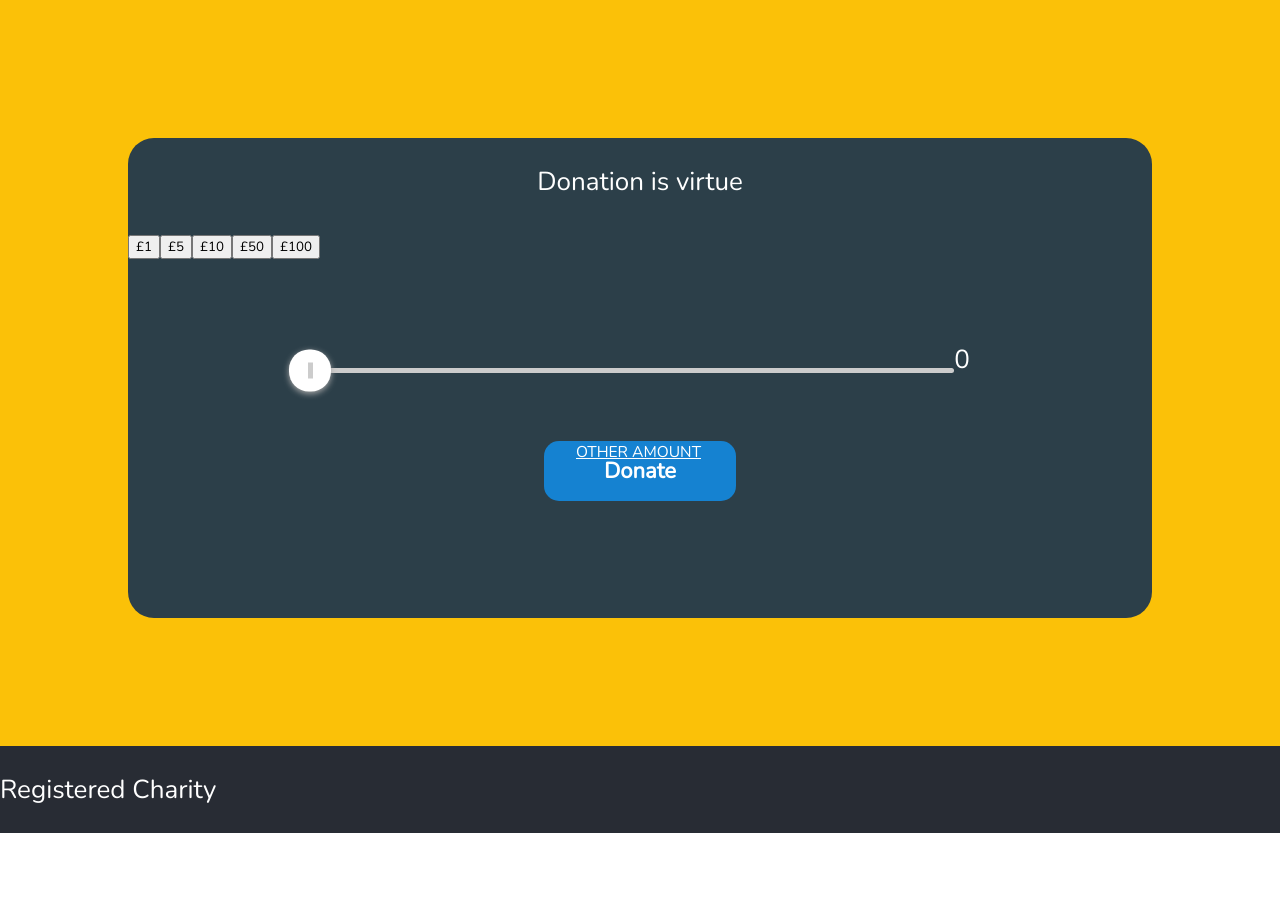
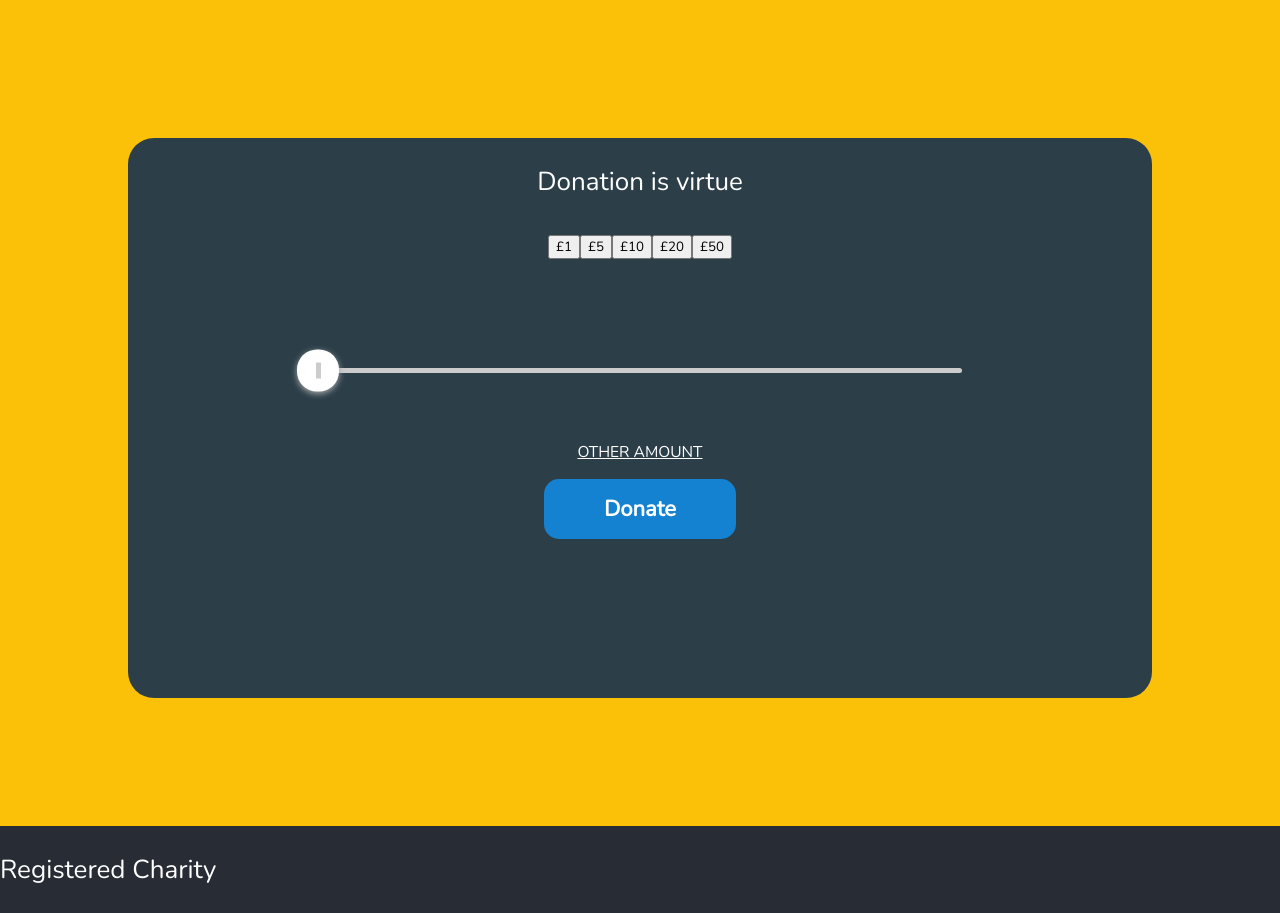
Before and after one commit to CharlyMannion/project-pollen-frontend, a React (Create React App) app: page /story/1 in a window 1280 px wide. Shown: the part 980-1893 px from the top of the page. Before the commit the page ends 1813 px from the top, so only its background shows below. Built offline with nearby package versions, Linux system fonts and the light colour scheme; no server answers.

Commit message:
Refine the donation component

```diff
--- a/src/App.css
+++ b/src/App.css
@@ -192,21 +192,20 @@ nav li a {
   background-color: #2c3f49;
   border-radius: 1em;
   margin:10%;
-  min-height: 60vh;
+  min-height: 70vh;
   align-items: center;
   justify-content: center;
   font-size: calc(10px + 2vmin);
   color: white;
+  text-align: center;
 }
 
 .donation-greetings p{
   text-align: center;
 }
 
-.other-amount a{
+.other-amount p{
   color: white;
   font-size: 0.6em;
   text-decoration: underline;
-  position: absolute;
-  left: 45%;
 }
--- a/src/components/BigSlider.jsx
+++ b/src/components/BigSlider.jsx
@@ -4,7 +4,7 @@ import { Range, getTrackBackground } from "react-range";
 
 const STEP = 1;
 const MIN = 0;
-const MAX = 100;
+const MAX = 50;
 
 class BigSlider extends React.Component {
   render() {
@@ -83,9 +83,6 @@ class BigSlider extends React.Component {
             </div>
           )}
         />
-        <output style={{ marginTop: "30px" }} id="output">
-          {this.props.donation[0]}
-        </output>
       </div>
     );
   }
--- a/src/components/DonationButtons.jsx
+++ b/src/components/DonationButtons.jsx
@@ -6,8 +6,8 @@ function DonationButtons({handleClick}) {
             <button value ="1" onClick={handleClick}>£1</button>
             <button value="5" onClick={handleClick}>£5</button>
             <button value="10" onClick={handleClick}>£10</button>
+            <button value="20" onClick={handleClick}>£20</button>
             <button value="50" onClick={handleClick}>£50</button>
-            <button value="100" onClick={handleClick}>£100</button>
         </div>
     )
 }
--- a/src/components/DonationGreetings.jsx
+++ b/src/components/DonationGreetings.jsx
@@ -8,19 +8,19 @@ function DonationGreetings({donation}) {
         return <p>Donation is virtue</p>;
     }
     else if(donationAmount >= 1 && donationAmount < 5) {
-        return <p>Donation is virtue1</p>;
+        return <p>By donating £1, you can provide 2 hot drinks</p>;
     }
     else if(donationAmount >= 5 && donationAmount < 10) {
-        return <p>Donation is virtue5</p>;
+        return <p>By donating £5, you can provide a hot drink and a meal</p>;
     }
-    else if(donationAmount >= 10 && donationAmount < 50) {
-        return <p>Donation is virtue10</p>;
+    else if(donationAmount >= 10 && donationAmount < 20) {
+        return <p>By donating £10, you can provide a first aid kit</p>;
     }
-    else if(donationAmount >= 50 && donationAmount < 100) {
-        return <p>Donation is virtue50</p>;
+    else if(donationAmount >= 20 && donationAmount < 50) {
+        return <p>By donating £20, you can provide faminine hygine products, razors and baby wipes</p>;
     }
     else {
-        return <p>Donation is virtue100</p>
+        return <p>By donating £50, you can provide socks and blankets</p>
     }
 }
 
--- a/src/components/Slider.jsx
+++ b/src/components/Slider.jsx
@@ -24,8 +24,10 @@ function Slider() {
                 <DonationButtons handleClick={handleClick}/>
                 <BigSlider donation={donation} onChange={onChange} />
                 <div className="other-amount">
-                    <a href="#" > OTHER AMOUNT </a>
-                <StyledButton style={{display: "block", margin: "auto"}}>Donate</StyledButton>
+                    <p> OTHER AMOUNT </p>
+                </div>
+                <div>
+                    <StyledButton style={{display: "block", margin: "auto"}}>Donate</StyledButton>
                 </div>
             </div>
         </div>
```
